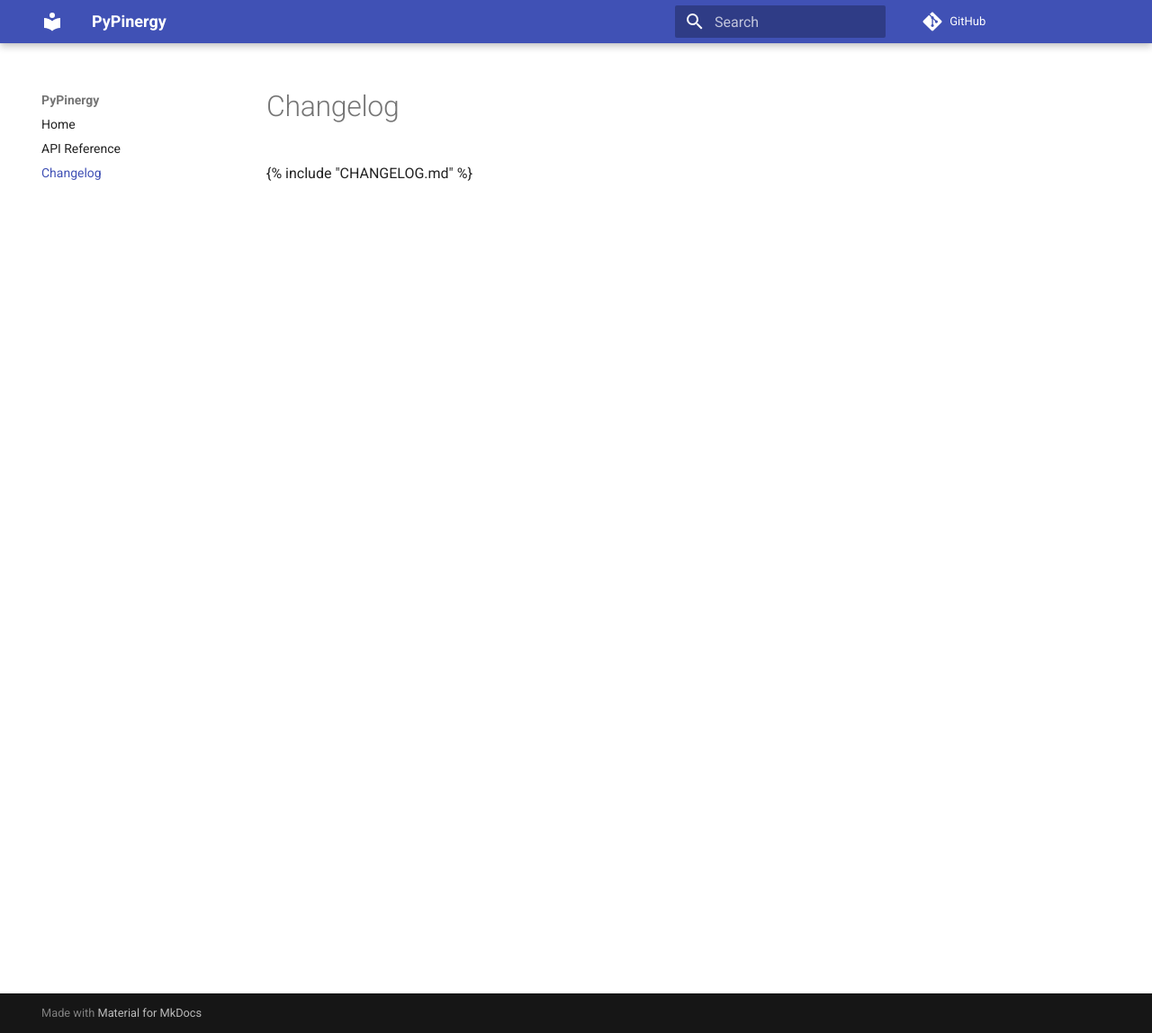
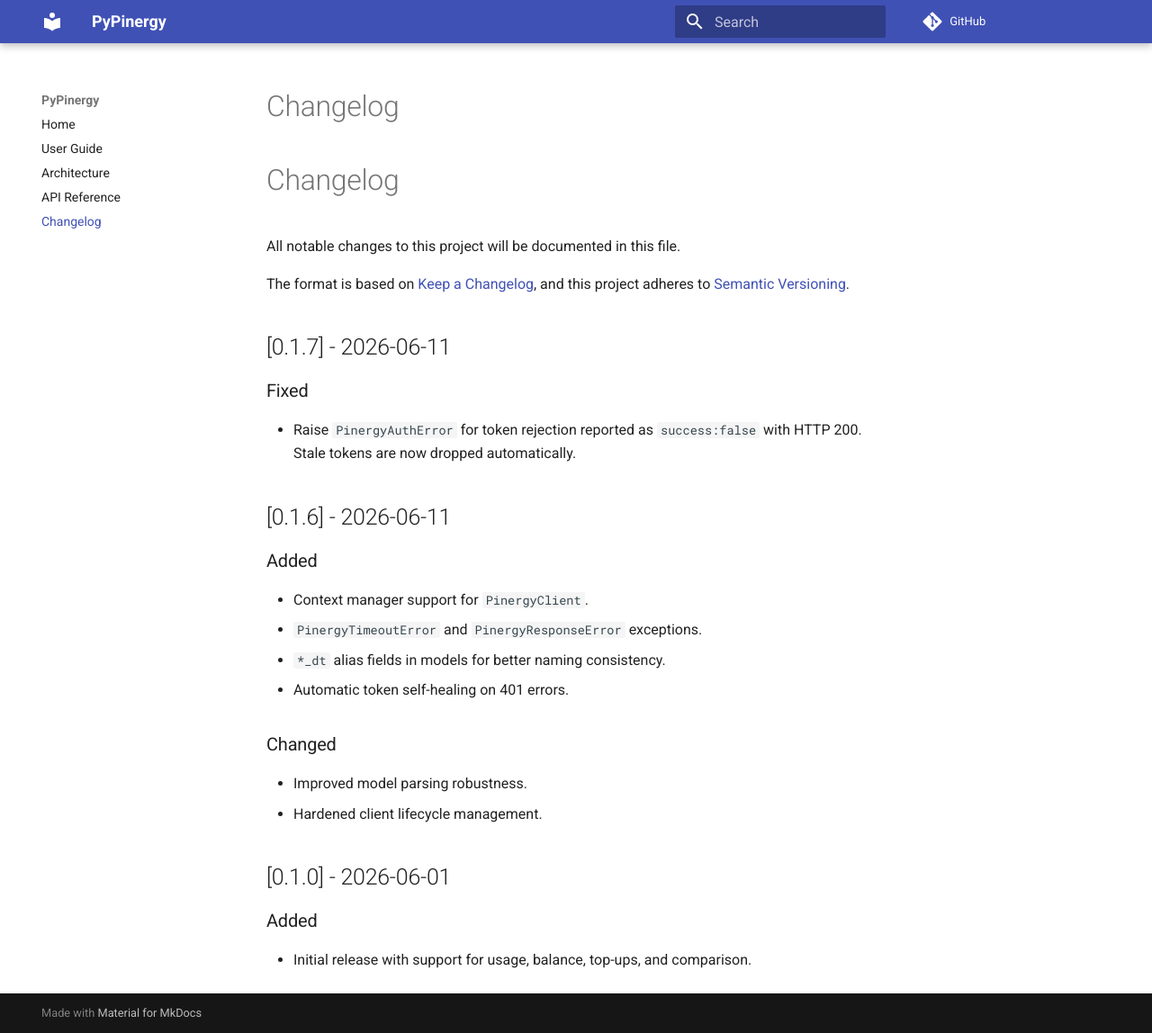
Before and after one commit to Irishsmurf/pypinergy, an MkDocs documentation site: the page built from docs/changelog.md, in a window 1280 px wide and 1148 px high. Shown: the whole window at 90% size. Built offline with MkDocs 1.6.1 and Material for MkDocs 9.7.7, drawn with Linux system fonts in a browser that asks for light colours; comment, search, counter and statistics services are not loaded; some of the changed lines change nothing that is shown.

Commit message:
docs: add User Guide and Architecture Deep Dive

````diff
--- /dev/null
+++ b/docs/architecture.md
@@ -0,0 +1,67 @@
+# Architecture Deep Dive
+
+This document details the internal design and architectural decisions of the **PyPinergy** library.
+
+## Overview
+
+PyPinergy is designed as a lightweight, thread-safe, and defensive wrapper around the unofficial Pinergy API. It prioritizes ease of use (via lazy authentication) and stability (via defensive parsing).
+
+---
+
+## Core Components
+
+### `PinergyClient`
+
+The `PinergyClient` (in `client.py`) is the primary interface. It orchestrates:
+- **Session Management:** Uses a custom `requests.Session` subclass (`_NoRedirectSession`) to manage connection pooling and prevent header leakage during redirects.
+- **Lazy Authentication:** Implements a double-checked locking pattern using `threading.RLock` to ensure that authentication is performed exactly once (even in multi-threaded environments) only when a protected endpoint is hit.
+- **Request/Response Lifecycle:** Handles URL building, header management (including `auth_token` injection), and mapping HTTP/JSON errors to the internal `PinergyError` hierarchy.
+
+### Models (`models.py`)
+
+Data returned from the API is modeled using standard Python `dataclasses`.
+
+- **Defensive Parsing:** Each model implements a `_from_dict` class method. These methods use coercion helpers (`_to_int`, `_to_float`, `_as_dict`, etc.) to ensure that missing keys, `null` values, or unexpected types in the API response do not cause crashes. Fields instead fall back to sensible defaults (e.g., `0`, `""`, or `None`).
+- **Performance:** For high-volume data (like usage entries), the models use `slots=True` (on Python 3.10+) to reduce memory footprint and improve attribute access speed.
+
+### Exceptions (`exceptions.py`)
+
+A flat hierarchy of exceptions rooted at `PinergyError`.
+- **Granular Errors:** Separates transport-level issues (`PinergyHTTPError`, `PinergyTimeoutError`) from application-level issues (`PinergyAPIError`) and session issues (`PinergyAuthError`).
+
+---
+
+## Design Patterns
+
+### Lazy Authentication
+
+The client doesn't log in upon instantiation. Instead:
+1. An API method calls `_ensure_auth()`.
+2. `_ensure_auth()` checks if `_auth_token` is `None`.
+3. If `None`, it acquires an `RLock` and performs the login.
+4. If an authenticated request fails with an "invalid token" error (HTTP 401 or a specific API message), the client clears the token and raises `PinergyAuthError`, allowing the *next* call to transparently re-authenticate.
+
+### Connection Pooling
+
+By inheriting from or wrapping `requests.Session`, the client benefits from HTTP Persistent Connections (keep-alive). This significantly reduces latency for subsequent API calls.
+
+---
+
+## Security Considerations
+
+1. **Password Hashing:** Passwords are never stored in plaintext within the client. They are hashed immediately upon instantiation using a SHA-256 scheme required by the Pinergy API.
+2. **Credential Discarding:** When `.logout()` is called, both the `auth_token` and the hashed password are deleted. This prevents the client object from being used for any further network activity.
+3. **No Redirects:** The `_NoRedirectSession` ensures that sensitive headers (like `auth_token`) are not accidentally sent to a third-party domain if the API were to issue a redirect.
+4. **HTTPS Enforcement:** The client enforces `https://` for the `base_url` (except for `localhost`) to prevent credential leakage over unencrypted channels.
+
+---
+
+## Transport Layer
+
+The library uses the `requests` library for all network I/O.
+
+- **Timeout Management:** A global timeout is applied to all requests to prevent the client from hanging indefinitely.
+- **Error Mapping:**
+    - `requests.Timeout` → `PinergyTimeoutError`
+    - `response.raise_for_status()` → `PinergyHTTPError` (with special handling for 401)
+    - `response.json()` failures → `PinergyResponseError`
--- a/docs/changelog.md
+++ b/docs/changelog.md
@@ -1,3 +1,3 @@
 # Changelog
 
-{% include "CHANGELOG.md" %}
+--8<-- "CHANGELOG.md"
--- /dev/null
+++ b/docs/user-guide.md
@@ -0,0 +1,194 @@
+# User Guide
+
+This guide provides a comprehensive overview of how to use **PyPinergy** to interact with your Pinergy smart-meter data.
+
+## Installation
+
+PyPinergy requires **Python 3.9+** and the `requests` library.
+
+```bash
+pip install pypinergy
+```
+
+## Getting Started
+
+The primary entry point is the `PinergyClient` class. It manages authentication and connection pooling.
+
+### Context Manager (Recommended)
+
+Using the client as a context manager ensures that the underlying HTTP connection pool is closed deterministically when you're done.
+
+```python
+from pypinergy import PinergyClient
+
+with PinergyClient("you@example.com", "your-password") as client:
+    balance = client.get_balance()
+    print(f"Balance: €{balance.credit_balance:.2f}")
+```
+
+### Manual Lifecycle Management
+
+If you can't use a context manager, remember to call `.close()` to release resources.
+
+```python
+client = PinergyClient("you@example.com", "your-password")
+try:
+    balance = client.get_balance()
+finally:
+    client.close()
+```
+
+---
+
+## Authentication
+
+PyPinergy implements **lazy authentication**. You don't need to call `.login()` explicitly; the client will authenticate automatically on the first API call that requires it.
+
+### Thread Safety
+
+Lazy login is thread-safe. If multiple threads make their first API call simultaneously, they will wait for a single shared login operation to complete.
+
+### Explicit Login
+
+If you need the detailed account information returned upon login (such as premises number or saved credit cards), you can call `.login()` manually.
+
+```python
+login = client.login()
+print(f"Account: {login.premises_number}")
+for card in login.credit_cards:
+    print(f"Card ending in {card.last_4_digits}")
+```
+
+### Logout
+
+Calling `.logout()` clears the stored authentication token and discards the internal password hash. Subsequent calls will raise `PinergyAuthError` immediately.
+
+```python
+client.logout()
+# client.get_balance()  # This would now raise PinergyAuthError
+```
+
+---
+
+## Retrieving Data
+
+### Balance and Meter Status
+
+The `get_balance()` method returns real-time info about your credit and meter.
+
+```python
+bal = client.get_balance()
+
+print(f"Current balance: €{bal.credit_balance:.2f}")
+print(f"Days remaining:  {bal.top_up_in_days}")
+print(f"Meter Reading:   {bal.last_reading:%Y-%m-%d %H:%M}")
+
+if bal.credit_low:
+    print("Warning: Credit is low!")
+```
+
+### Usage Statistics (Smart/PAYG)
+
+For standard Smart/PAYG accounts, use `get_usage()`. It returns data aggregated into daily, weekly, and monthly buckets.
+
+```python
+usage = client.get_usage()
+
+# Daily data for the last 7 days
+for day in usage.day:
+    print(f"{day.date:%Y-%m-%d}: {day.kwh:.2f} kWh (€{day.amount:.2f})")
+```
+
+### Usage Statistics (Level Pay)
+
+If you are a Level Pay customer, use `get_level_pay_usage()` for half-hourly interval data.
+
+```python
+lp_usage = client.get_level_pay_usage()
+print("Interval labels:", lp_usage.labels[:5])
+```
+
+### Comparisons
+
+Compare your usage against the average for similar homes in your area.
+
+```python
+cmp = client.compare_usage()
+day = cmp.day
+print(f"Your usage: {day.kwh.users_home:.1f} kWh")
+print(f"Average:    {day.kwh.average_home:.1f} kWh")
+```
+
+---
+
+## Configuration and Metadata
+
+### Top-Up Info
+
+View scheduled top-ups and valid top-up amounts.
+
+```python
+topups = client.get_active_topups()
+for sched in topups.scheduled:
+    print(f"Scheduled: €{sched.top_up_amount} on day {sched.top_up_day}")
+
+config = client.get_config_info()
+print("Allowed top-up amounts:", config.top_up_amounts)
+```
+
+### Notification Preferences
+
+Check how Pinergy contacts you.
+
+```python
+prefs = client.get_notification_preferences()
+print(f"SMS enabled: {prefs.sms}")
+print(f"Email enabled: {prefs.email}")
+```
+
+---
+
+## Error Handling
+
+All library exceptions inherit from `PinergyError`.
+
+| Exception | Description |
+|---|---|
+| `PinergyAuthError` | Authentication failed or session expired. |
+| `PinergyAPIError` | The API returned a logical error (e.g., "invalid request"). |
+| `PinergyHTTPError` | A network-level or HTTP error occurred. |
+| `PinergyTimeoutError` | The request timed out. |
+| `PinergyResponseError` | The API returned malformed or unexpected data. |
+
+Example:
+
+```python
+from pypinergy.exceptions import PinergyError, PinergyAuthError
+
+try:
+    balance = client.get_balance()
+except PinergyAuthError:
+    print("Please check your credentials.")
+except PinergyError as e:
+    print(f"An error occurred: {e}")
+```
+
+---
+
+## Advanced Usage
+
+### Custom Timeout
+
+You can specify a timeout (in seconds) for all API calls.
+
+```python
+client = PinergyClient("email", "password", timeout=10.0)
+```
+
+### Proxying and Testing
+
+If you need to route requests through a proxy or a local mock server, override the `base_url`.
+
+```python
+client = PinergyClient("email", "password", base_url="http://localhost:8080")
+```
--- a/mkdocs.yml
+++ b/mkdocs.yml
@@ -8,6 +8,8 @@
 
 nav:
   - Home: index.md
+  - User Guide: user-guide.md
+  - Architecture: architecture.md
   - API Reference: reference.md
   - Changelog: changelog.md
 
@@ -17,3 +19,7 @@
       handlers:
         python:
           paths: [src]
+
+markdown_extensions:
+  - pymdownx.snippets:
+      base_path: ["."]
````
